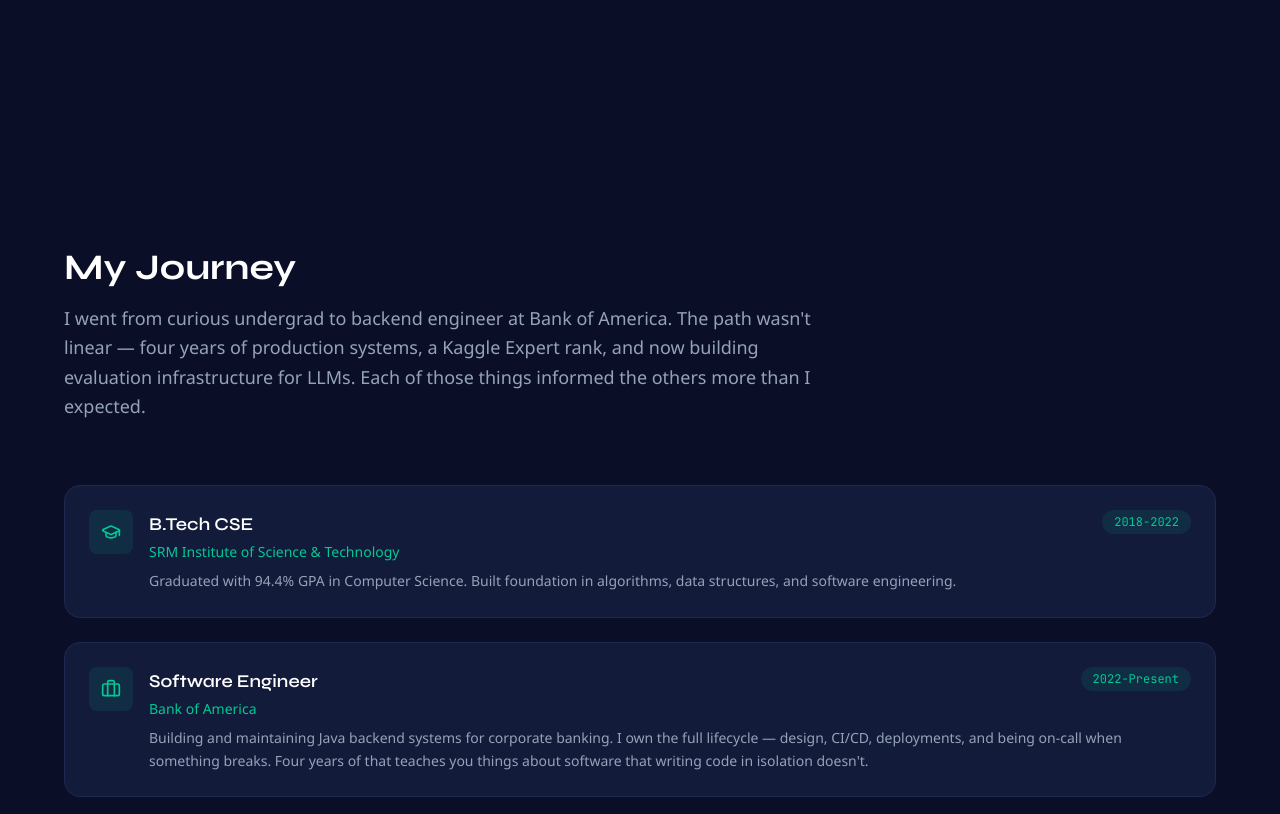
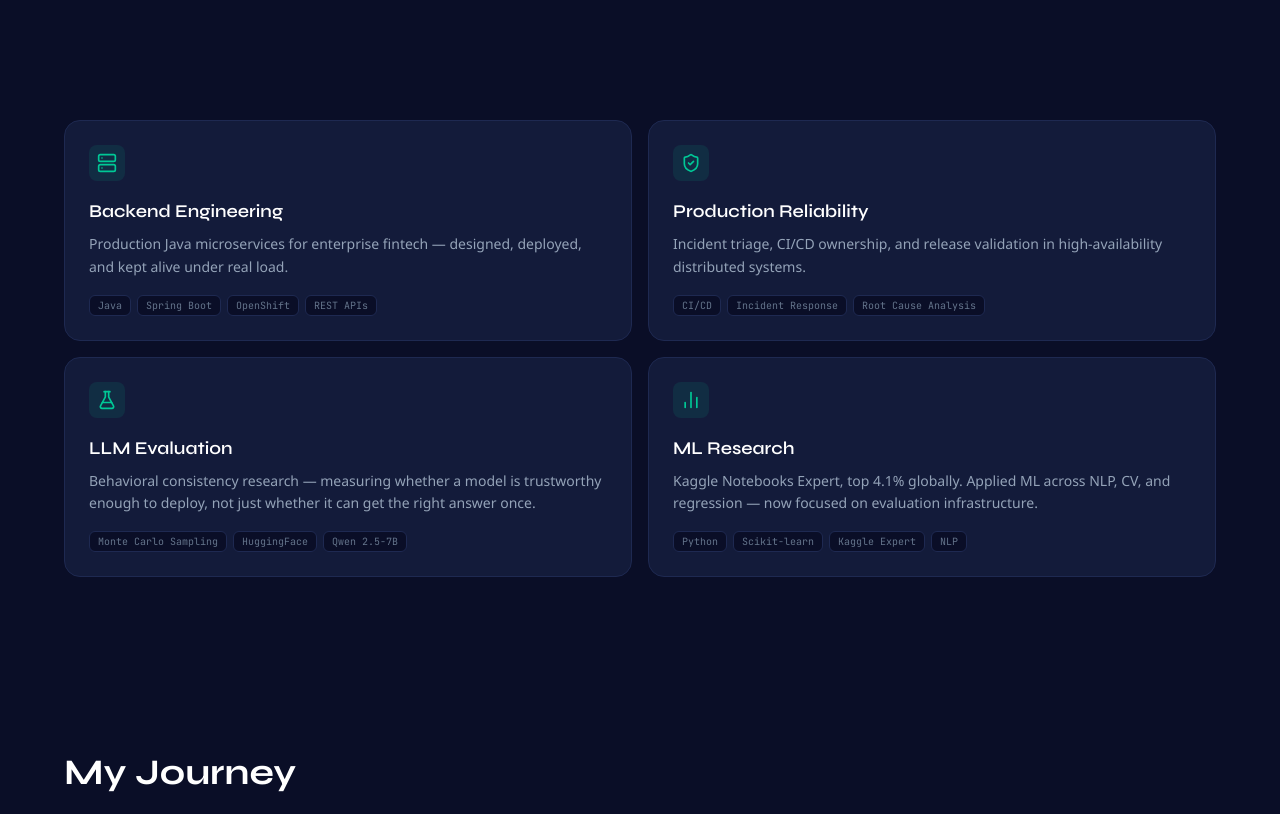
Before and after one commit to shubhankartiwari99/shubhankar-portfolio, a Next.js app: page / in a window 1280 px wide. Shown: the part 680-1494 px from the top of the page. Built offline with nearby package versions, Linux system fonts and the light colour scheme.

Commit message:
`Added Overview component to Page component`

```diff
--- a/src/app/page.tsx
+++ b/src/app/page.tsx
@@ -1,4 +1,5 @@
 import Hero from "@/components/Hero";
+import Overview from "@/components/Overview";
 import Journey from "@/components/Journey";
 import Engineering from "@/components/Engineering";
 import Projects from "@/components/Projects";
@@ -11,6 +12,7 @@ export default function Page() {
   return (
     <main>
       <Hero />
+      <Overview />
       <Journey />
       <Engineering />
       <Projects />
--- /dev/null
+++ b/src/components/Overview.tsx
@@ -0,0 +1,101 @@
+"use client";
+
+import { motion } from "framer-motion";
+import { Server, ShieldCheck, FlaskConical, BarChart2 } from "lucide-react";
+
+const reveal = {
+  initial: { opacity: 0, y: 16 } as const,
+  whileInView: { opacity: 1, y: 0 } as const,
+  viewport: { once: true, margin: "-60px" } as const,
+  transition: { duration: 0.4, ease: [0.25, 0.1, 0.25, 1] as [number, number, number, number] },
+};
+
+const pillars = [
+  {
+    icon: <Server size={20} />,
+    title: "Backend Engineering",
+    description:
+      "Production Java microservices for enterprise fintech — designed, deployed, and kept alive under real load.",
+    tags: ["Java", "Spring Boot", "OpenShift", "REST APIs"],
+  },
+  {
+    icon: <ShieldCheck size={20} />,
+    title: "Production Reliability",
+    description:
+      "Incident triage, CI/CD ownership, and release validation in high-availability distributed systems.",
+    tags: ["CI/CD", "Incident Response", "Root Cause Analysis"],
+  },
+  {
+    icon: <FlaskConical size={20} />,
+    title: "LLM Evaluation",
+    description:
+      "Behavioral consistency research — measuring whether a model is trustworthy enough to deploy, not just whether it can get the right answer once.",
+    tags: ["Monte Carlo Sampling", "HuggingFace", "Qwen 2.5-7B"],
+  },
+  {
+    icon: <BarChart2 size={20} />,
+    title: "ML Research",
+    description:
+      "Kaggle Notebooks Expert, top 4.1% globally. Applied ML across NLP, CV, and regression — now focused on evaluation infrastructure.",
+    tags: ["Python", "Scikit-learn", "Kaggle Expert", "NLP"],
+  },
+];
+
+export default function Overview() {
+  return (
+    <section className="pb-8 sm:pb-12 px-5 sm:px-6">
+      <div className="max-w-5xl xl:max-w-6xl mx-auto">
+        <div className="grid grid-cols-1 sm:grid-cols-2 gap-4">
+          {pillars.map((pillar, i) => (
+            <motion.div
+              key={pillar.title}
+              initial={reveal.initial}
+              whileInView={reveal.whileInView}
+              viewport={reveal.viewport}
+              transition={{ ...reveal.transition, delay: i * 0.08 }}
+              className="group rounded-2xl border p-5 lg:p-6 transition-colors duration-200"
+              style={{ borderColor: "var(--border)", background: "var(--surface)" }}
+              onMouseEnter={(e) => {
+                e.currentTarget.style.borderColor = "var(--accent)";
+              }}
+              onMouseLeave={(e) => {
+                e.currentTarget.style.borderColor = "var(--border)";
+              }}
+            >
+              {/* Icon */}
+              <div
+                className="w-9 h-9 rounded-lg flex items-center justify-center mb-4"
+                style={{ background: "var(--accent-dim)", color: "var(--accent)" }}
+              >
+                {pillar.icon}
+              </div>
+
+              {/* Title */}
+              <h3 className="font-semibold text-base lg:text-lg mb-2 transition-colors duration-200 group-hover:text-[var(--accent)]">
+                {pillar.title}
+              </h3>
+
+              {/* Description */}
+              <p className="text-sm leading-relaxed mb-4" style={{ color: "var(--muted)" }}>
+                {pillar.description}
+              </p>
+
+              {/* Tags */}
+              <div className="flex flex-wrap gap-1.5">
+                {pillar.tags.map((tag) => (
+                  <span
+                    key={tag}
+                    className="font-mono text-[10px] px-2 py-0.5 rounded-md"
+                    style={{ color: "var(--muted-fg)", background: "var(--bg)", border: "1px solid var(--border)" }}
+                  >
+                    {tag}
+                  </span>
+                ))}
+              </div>
+            </motion.div>
+          ))}
+        </div>
+      </div>
+    </section>
+  );
+}
```
